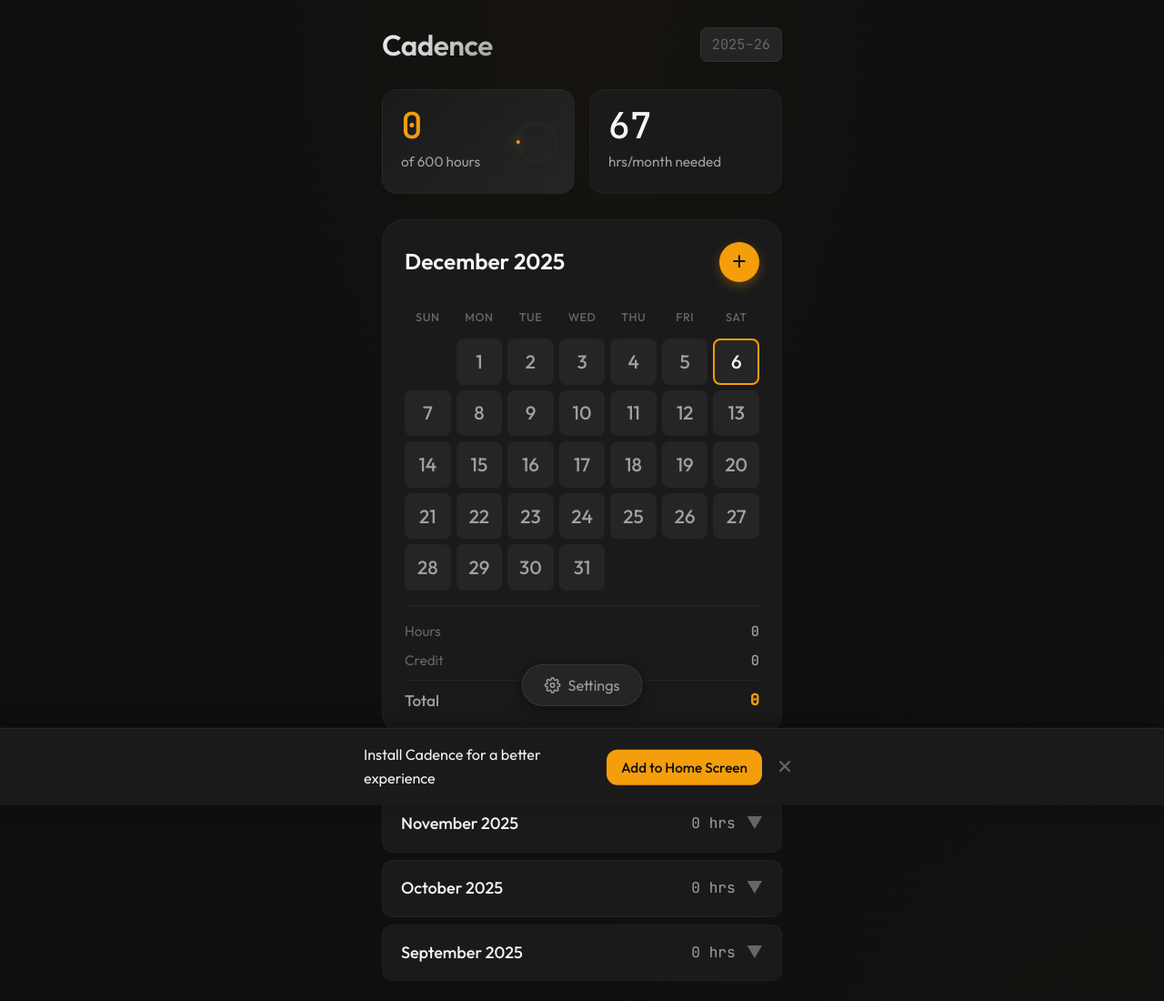
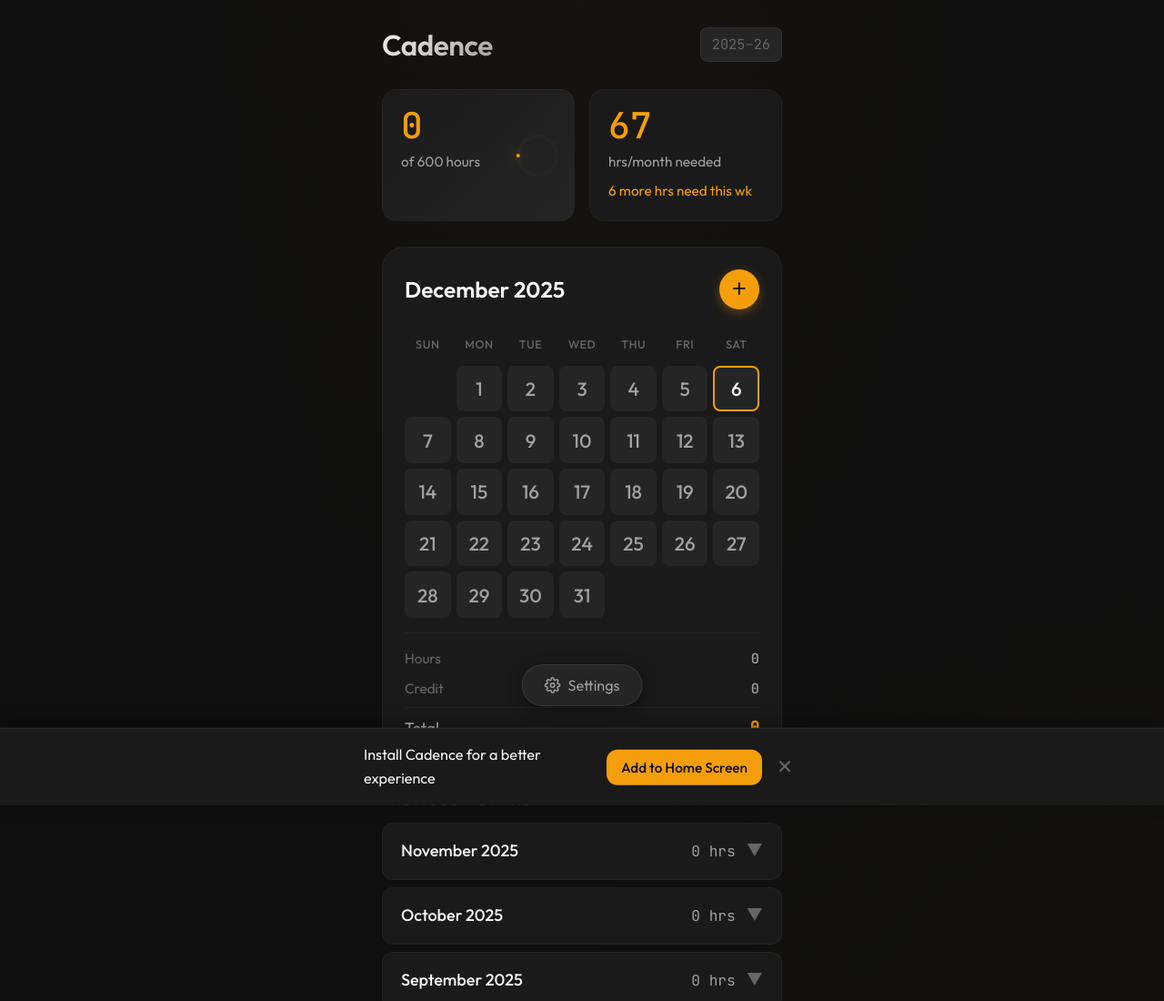
Before and after one commit to tinykings/cadence, a plain HTML site: page index.html in a window 1280 px wide. Shown: the top 1100 px of the page at 91% size. Drawn offline with Linux system fonts and the light colour scheme.

Commit message:
added weekly needed hours

```diff
--- a/app.js
+++ b/app.js
@@ -265,6 +265,38 @@
         return Math.ceil(hoursNeeded / remaining);
     }
 
+    getWeeklyHoursNeeded() {
+        const monthlyNeeded = this.getMonthlyAverageNeeded();
+        const currentMonthTotals = this.getMonthTotals(
+            this.currentDate.getFullYear(),
+            this.currentDate.getMonth()
+        );
+
+        const remainingForMonth = monthlyNeeded - currentMonthTotals.total;
+
+        if (remainingForMonth <= 0) return 0;
+
+        // Calculate days remaining in month (including today)
+        const today = this.currentDate.getDate();
+        const daysInMonth = new Date(
+            this.currentDate.getFullYear(),
+            this.currentDate.getMonth() + 1,
+            0
+        ).getDate();
+        const daysRemainingInMonth = daysInMonth - today + 1;
+
+        // Calculate days remaining in current week (including today, up to Sunday)
+        const dayOfWeek = this.currentDate.getDay(); // 0 = Sunday, 6 = Saturday
+        const daysUntilSunday = dayOfWeek === 0 ? 1 : (7 - dayOfWeek + 1);
+        const daysRemainingInWeek = Math.min(daysUntilSunday, daysRemainingInMonth);
+
+        // Pro-rate: (remaining / days left in month) * days left in week
+        const hoursPerDay = remainingForMonth / daysRemainingInMonth;
+        const weeklyNeeded = hoursPerDay * daysRemainingInWeek;
+
+        return Math.ceil(weeklyNeeded);
+    }
+
     // ===== UI Initialization =====
     init() {
         this.cacheElements();
@@ -279,6 +311,7 @@
             goalHours: document.getElementById('goalHours'),
             progressRing: document.getElementById('progressRing'),
             monthlyAvg: document.getElementById('monthlyAvg'),
+            weeklyNeeded: document.getElementById('weeklyNeeded'),
             currentMonthName: document.getElementById('currentMonthName'),
             currentCalendar: document.getElementById('currentCalendar'),
             currentMonthHours: document.getElementById('currentMonthHours'),
@@ -375,10 +408,12 @@
         const goal = this.data.goal;
         const percentage = Math.min((total / goal) * 100, 100);
         const avgNeeded = this.getMonthlyAverageNeeded();
+        const weeklyNeeded = this.getWeeklyHoursNeeded();
 
         this.elements.totalHours.textContent = total.toFixed(1).replace(/\.0$/, '');
         this.elements.goalHours.textContent = goal;
         this.elements.monthlyAvg.textContent = avgNeeded;
+        this.elements.weeklyNeeded.textContent = weeklyNeeded;
 
         // Update progress ring
         this.elements.progressRing.setAttribute('stroke-dasharray', `${percentage}, 100`);
--- a/index.html
+++ b/index.html
@@ -63,6 +63,7 @@
             <div class="stat-card monthly-avg">
                 <span class="stat-value" id="monthlyAvg">0</span>
                 <span class="stat-label">hrs/month needed</span>
+                <span class="stat-sublabel"><span id="weeklyNeeded">0</span> more hrs need this wk</span>
             </div>
         </section>
 
--- a/service-worker.js
+++ b/service-worker.js
@@ -1,4 +1,4 @@
-const CACHE_NAME = 'cadence-v4';
+const CACHE_NAME = 'cadence-v5';
 const ASSETS_TO_CACHE = [
   './',
   './index.html',
--- a/styles.css
+++ b/styles.css
@@ -266,7 +266,14 @@
 }
 
 .monthly-avg .stat-value {
-    color: var(--text-primary);
+    color: var(--accent-primary);
+}
+
+.stat-sublabel {
+    display: block;
+    font-size: 0.85rem;
+    color: var(--accent-primary);
+    margin-top: 6px;
 }
 
 /* ===== Current Month Section ===== */
```
